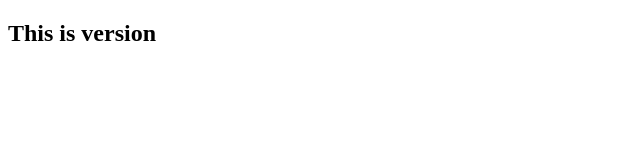
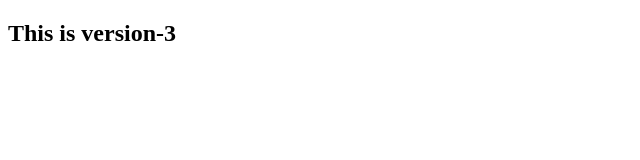
Before and after one commit to ajay-maurya-dev/Git-repo, a plain HTML site: page index.html in a window 1280 px wide. Shown: the full height of the page, 0-640 px from the left. Drawn offline with Linux system fonts and the light colour scheme.

Commit message:
Version-3

```diff
--- a/index.html
+++ b/index.html
@@ -6,6 +6,6 @@
     <title>Document</title>
 </head>
 <body>
-    <h2>This is version</h2>
+    <h2>This is version-3</h2>
 </body>
 </html>
```
